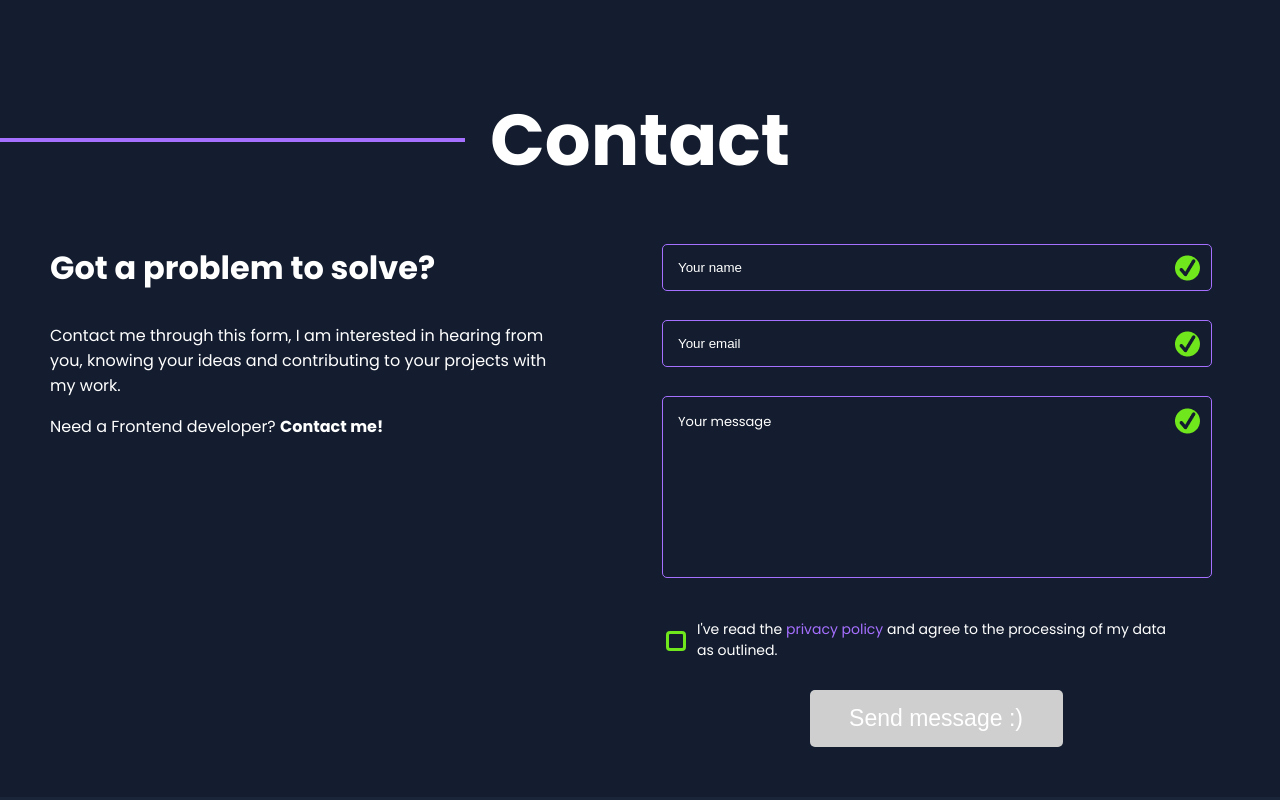
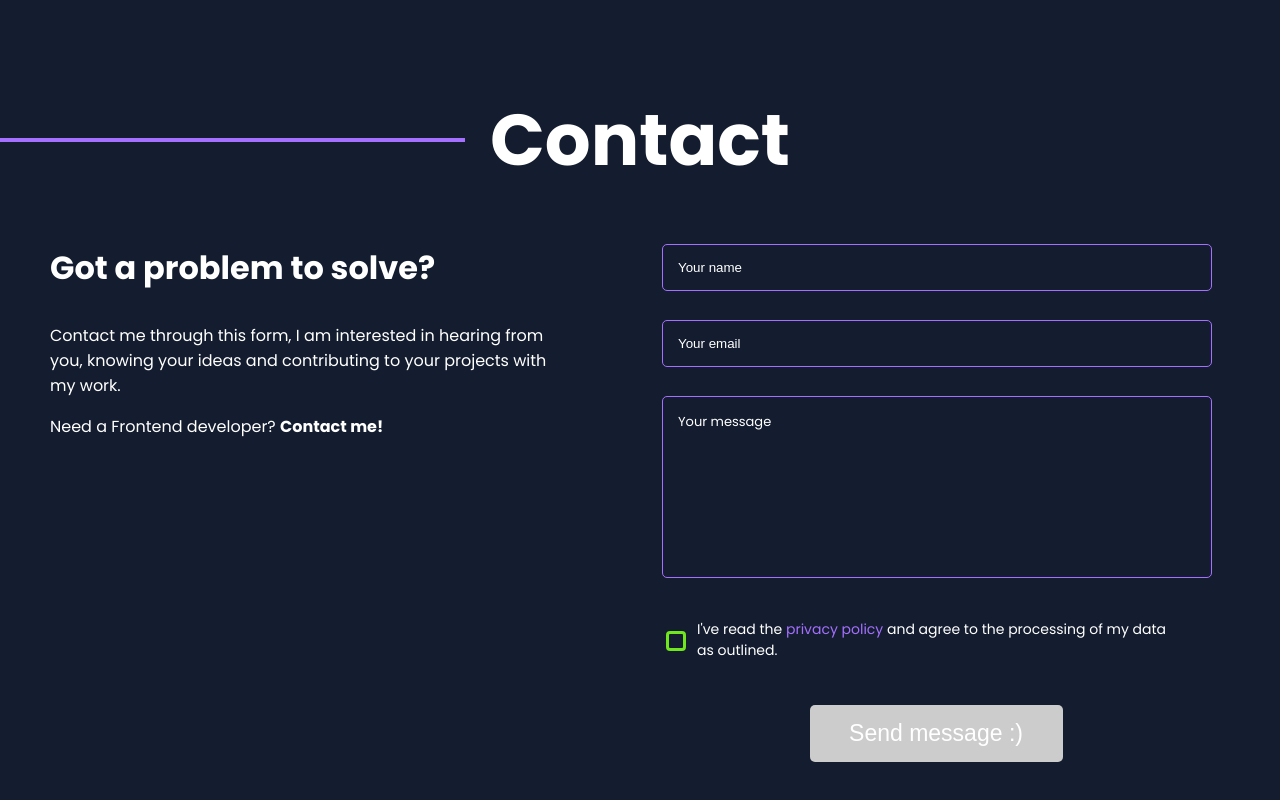
Before and after one commit to heikoNickel/PORTFOLIO, an Angular app: page / in a window 1280 px wide. Shown: the part 7864-8664 px from the top of the page. Built offline with nearby package versions, Linux system fonts and the light colour scheme.

Commit message:
Form validation contact
Form validation works

```diff
--- a/src/app/main-content/contact/contact.component.html
+++ b/src/app/main-content/contact/contact.component.html
@@ -12,22 +12,59 @@
                 <p>Contact me through this form, I am interested in hearing from you, knowing your ideas and contributing to your projects with my work.</p>
                 <p>Need a Frontend developer? <b>Contact me!</b></p>
             </div>
-            <div class="contact-form">
-                <div class="input-wrapper"><input class="name" type="text" placeholder="Your name" required ><img src="./assets/img/contact/input-ok.png" alt=""></div>
-                <div class="name-error">Your name is required</div>
-                <div class="input-wrapper"><input class="email" type="email" placeholder="Your email" required><img src="./assets/img/contact/input-ok.png" alt=""></div>
-                <div class="email-error">Your email is required</div>
-                <div class="message-wrapper"><textarea class="text" placeholder="Your message" required></textarea><img src="./assets/img/contact/input-ok.png" alt=""></div>
-                <div class="message-error">Messagetext is required</div>
-                <label>
-                    <div class="checkbox-wrapper">
-                        <div class="checkbox"><input type="checkbox" required></div>
-                        <div class="privacy">I've read the <a href="#">privacy policy</a> and agree to the processing of my data as outlined.</div>
+            <form [formGroup]="contactForm" (ngSubmit)="onSubmit()">
+                <div class="contact-form">
+                    <div class="input-wrapper">
+                        <input class="name" type="text" formControlName="name" (focus)="onFocus('name')" placeholder="Your name">
+                        @if(contactForm.controls['name'].valid && contactForm.controls['name'].touched){
+                            <img src="./assets/img/contact/input-ok.png" alt="">
+                        } @else if(contactForm.controls['name'].invalid && contactForm.controls['name'].touched){
+                            <img src="./assets/img/contact/input-error.png" alt="">
+                        }
                     </div>
-                    <span class="privacy-error">Please accept the privacy policy</span>
-                </label>
-                <div class="button-wrapper"><button type="submit">Send message :)</button></div>
-            </div>
+                    <div class="name-error" [ngStyle]="{'visibility': contactForm.controls['name'].invalid && contactForm.controls['name'].touched ? 'visible' : 'hidden'}">
+                        Your name is required and must contain only letters!
+                    </div>
+                    <div class="input-wrapper">
+                        <input class="email" type="email" formControlName="email" (focus)="onFocus('email')" placeholder="Your email">
+                        @if(contactForm.controls['email'].valid && contactForm.controls['email'].touched){
+                            <img src="./assets/img/contact/input-ok.png" alt="">
+                        } @else if(contactForm.controls['email'].invalid && contactForm.controls['email'].touched){
+                            <img src="./assets/img/contact/input-error.png" alt="">
+                        }
+                        </div>
+                    <div class="email-error" [ngStyle]="{'visibility': contactForm.controls['email'].invalid && contactForm.controls['email'].touched ? 'visible' : 'hidden'}">
+                        Your email is required and must include the symbol.
+                    </div>
+                    <div class="message-wrapper">
+                        <textarea class="text" formControlName="message" (focus)="onFocus('message')" placeholder="Your message"></textarea>
+                        @if(contactForm.controls['message'].valid && contactForm.controls['message'].touched){
+                            <img src="./assets/img/contact/input-ok.png" alt="">
+                        } @else if(contactForm.controls['message'].invalid && contactForm.controls['message'].touched){
+                            <img src="./assets/img/contact/input-error.png" alt="">
+                        }
+                    </div>
+                    <div class="message-error" [ngStyle]="{'visibility': contactForm.controls['message'].invalid && contactForm.controls['message'].touched ? 'visible' : 'hidden'}">
+                        Message text must be at least 4 characters long.
+                    </div>
+                    <label>
+                        <div class="checkbox-wrapper">
+                            <div class="checkbox">
+                                <input type="checkbox" formControlName="privacy" (change)="onCheckboxChange()">
+                            </div>
+                            <div class="privacy">
+                                I've read the <a href="#">privacy policy</a> and agree to the processing of my data as outlined.
+                            </div>
+                        </div>
+                        <span class="privacy-error" [ngStyle]="{'visibility': contactForm.controls['privacy'].invalid && contactForm.controls['privacy'].touched ? 'visible' : 'hidden'}">
+                            Please accept the privacy policy.
+                        </span>
+                    </label>
+                    <div class="button-wrapper">
+                        <button type="submit" [disabled]="contactForm.invalid">Send message :)</button>
+                    </div>
+                </div>
+            </form>
         </div>
     </div>
 </section>
--- a/src/app/main-content/contact/contact.component.scss
+++ b/src/app/main-content/contact/contact.component.scss
@@ -158,13 +158,28 @@ h3{
     }
 }
 
+input:focus {
+    outline: none;
+}
 
-.button-wrapper{
-    width: 100%;
-    display: flex;
-    justify-content: center;
-    transform: translateX(15px);
+textarea:focus {
+    outline: none;
 }
+
+.input-wrapper input.ng-invalid.ng-touched,
+.message-wrapper textarea.ng-invalid.ng-touched {
+    border: 2px solid red;
+}
+
+.input-wrapper input.ng-valid.ng-touched,
+.message-wrapper textarea.ng-valid.ng-touched {
+    border: 2px solid green;
+}
+
+// button:disabled {
+//     background-color: #ccc;
+//     cursor: not-allowed;
+// }
 
 .contact-form input::placeholder, .contact-form textarea::placeholder{
     color: white;
@@ -190,19 +205,40 @@ h3{
     text-decoration: none;
 }
 
+.button-wrapper{
+    margin-top: 15px;
+    width: 100%;
+    display: flex;
+    justify-content: center;
+    transform: translateX(15px);
+}
+
 .contact-form button {
     width: 253px;
     padding: 15px;
     font-size: 23px;
-    background-color: #cfcfcf;
+    background-color: #70e61C;
     border: none;
     border-radius: 5px;
     color: white;
     cursor: pointer;
+    transition: transform 0.3s ease-in-out, background-color 0.3s ease-in-out
 }
 
 .contact-form button:hover {
-    background-color: #b5b5b5;
+    background-color: #a56fff;
+    transform: scale(1.2);
+}
+
+.contact-form button:disabled {
+    background-color: #ccc;
+    cursor: not-allowed;
+}
+
+
+.contact-form button:disabled:hover {
+    background-color: #ccc;
+    transform: scale(1.0);
 }
 
 .name-error, .email-error, .message-error, .privacy-error{
@@ -213,6 +249,10 @@ h3{
     text-align: left;
     width: 100%;
     visibility: hidden;
+}
+
+.privacy-error{
+    padding-left: 67px;
 }
 
 @media(max-width:1050px){
--- a/src/app/main-content/contact/contact.component.ts
+++ b/src/app/main-content/contact/contact.component.ts
@@ -1,12 +1,44 @@
+import { CommonModule } from '@angular/common';
 import { Component } from '@angular/core';
+import { FormBuilder, FormGroup, ReactiveFormsModule, Validators } from '@angular/forms';
 
 @Component({
   selector: 'app-contact',
   standalone: true,
-  imports: [],
+  imports: [ ReactiveFormsModule, CommonModule ],
   templateUrl: './contact.component.html',
   styleUrl: './contact.component.scss'
 })
 export class ContactComponent {
+  contactForm: FormGroup;
 
+  constructor(private fb: FormBuilder) {
+    this.contactForm = this.fb.group({
+      name: ['', [Validators.required, Validators.pattern('^[A-Za-z ]+$')]],
+      email: ['', [Validators.required, Validators.email]],
+      message: ['', [Validators.required, Validators.minLength(4)]],
+      privacy: [false, [Validators.requiredTrue]]
+    });
+  }
+
+  onFocus(controlName: string) {
+    this.contactForm.controls[controlName].markAsTouched();
+  }
+
+  onCheckboxChange() {
+    this.contactForm.controls['privacy'].markAsTouched();
+  }
+
+  onSubmit() {
+    if (this.contactForm.valid) {
+      console.log('Form Submitted', this.contactForm.value);
+
+      this.contactForm.reset({
+        name: '',
+        email: '',
+        message: '',
+        privacy: false
+      });
+    }
+  }
 }
```
